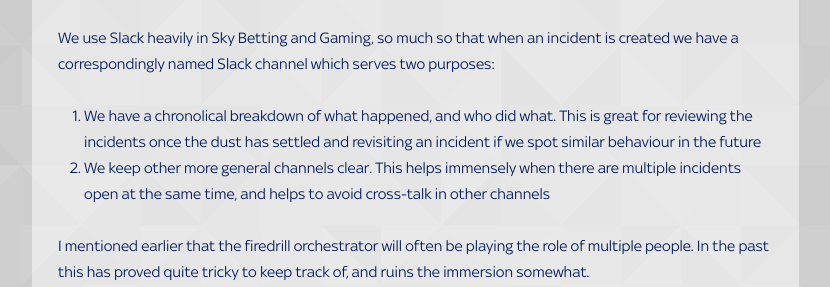
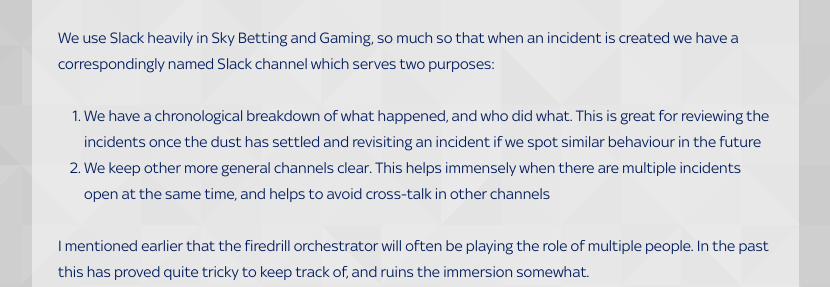
Before and after one commit to skybet/skybet.github.io, a Jekyll site: the page built from _posts/2018-05-04-firedrills-in-core.md, in a window 1280 px wide and 900 px high, scrolled down 2321 px, cut to the strip 153-440 px from the top of the window. Shown: the whole strip, without its empty margins (18-848 px from the left). Built offline with Jekyll 4.4.1, drawn with Linux system fonts in a browser that asks for light colours; nearby versions of some CDN libraries; some web fonts are replaced; comment, search, counter and statistics services are not loaded.

Commit message:
Fix typo

```diff
--- a/_posts/2018-05-04-firedrills-in-core.md
+++ b/_posts/2018-05-04-firedrills-in-core.md
@@ -46,7 +46,7 @@
 Our firedrills are expected to be as incident-like as possible, and so we use the same tooling in a drill as we would in a real incident. Whether this be for deploying code, running batch jobs across the environment, or communicating with the incident response team.
 
 We use Slack heavily in Sky Betting and Gaming, so much so that when an incident is created we have a correspondingly named Slack channel which serves two purposes:
-1. We have a chronolical breakdown of what happened, and who did what. This is great for reviewing the incidents once the dust has settled and revisiting an incident if we spot similar behaviour in the future
+1. We have a chronological breakdown of what happened, and who did what. This is great for reviewing the incidents once the dust has settled and revisiting an incident if we spot similar behaviour in the future
 1. We keep other more general channels clear. This helps immensely when there are multiple incidents open at the same time, and helps to avoid cross-talk in other channels
 
 I mentioned earlier that the firedrill orchestrator will often be playing the role of multiple people. In the past this has proved quite tricky to keep track of, and ruins the immersion somewhat.
```
